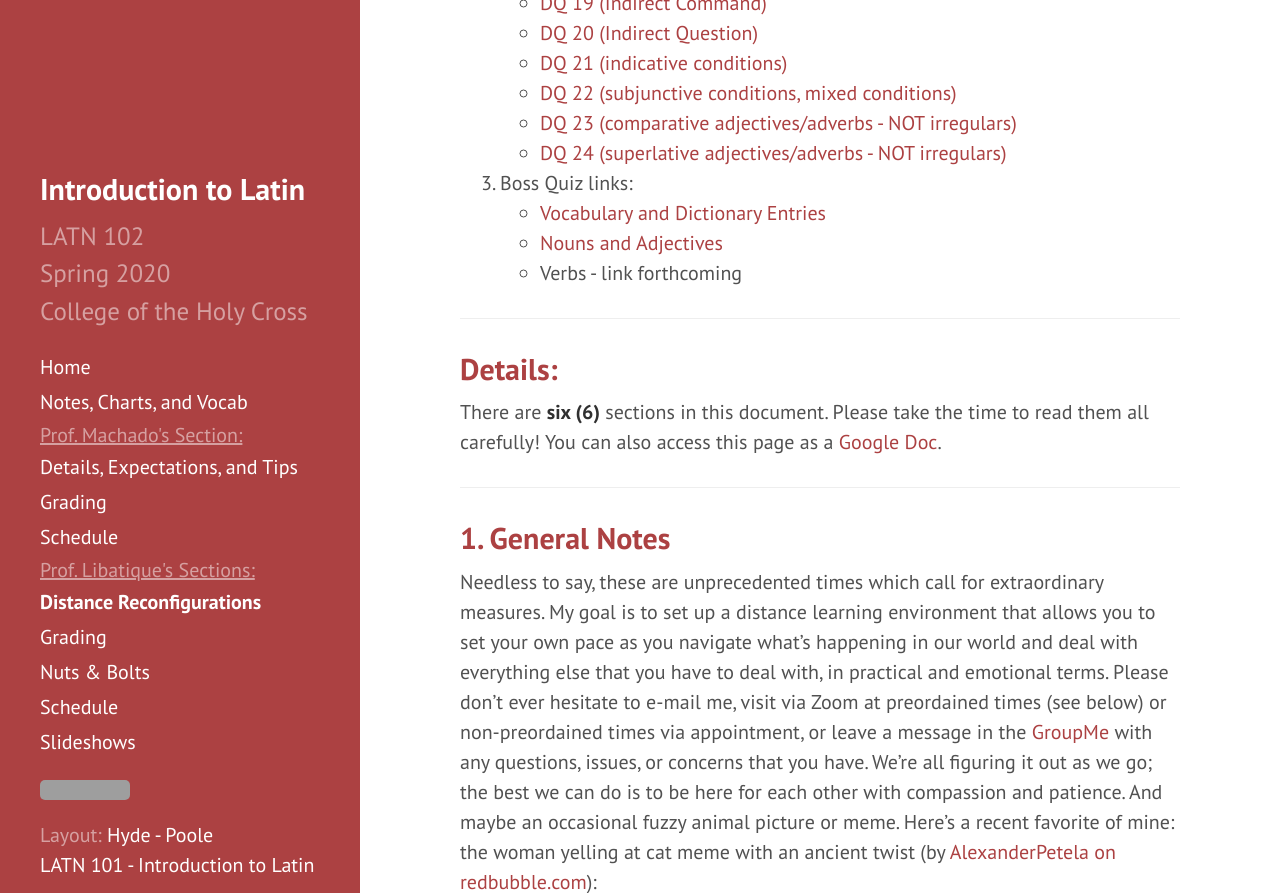
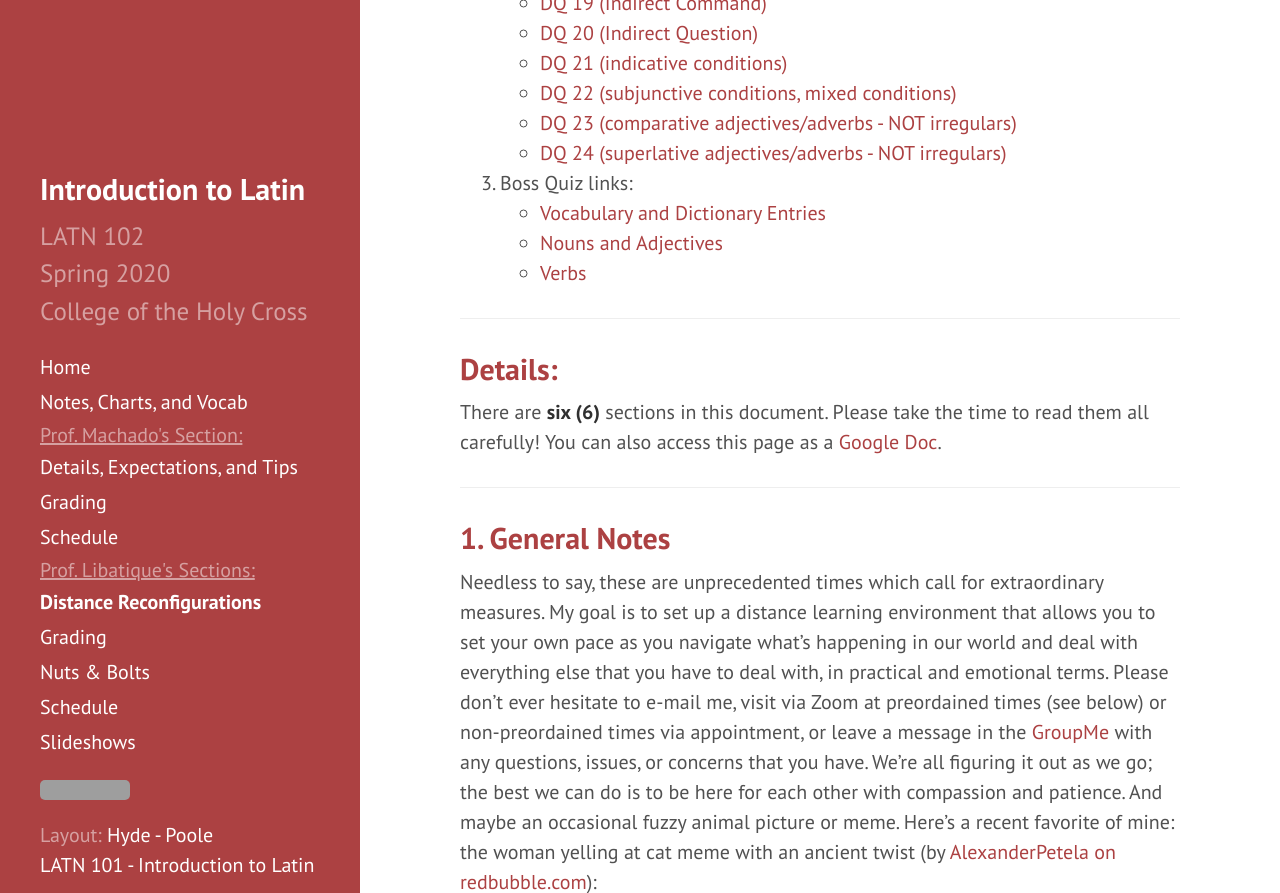
Before and after one commit to DLibatique/LATN102-S20, a Jekyll site: the page built from _pages/distance-DL.md, in a window 1280 px wide and 900 px high, scrolled down 350 px, cut to the strip 0-893 px from the top of the window. Built offline with Jekyll 4.4.1, drawn with Linux system fonts in a browser that asks for light colours; grey boxes are pictures that could not be loaded.

Commit message:
added verb boss quiz

```diff
--- a/_pages/distance-DL.md
+++ b/_pages/distance-DL.md
@@ -23,7 +23,7 @@ permalink: distance-DL
 3. Boss Quiz links:
   - [Vocabulary and Dictionary Entries](https://forms.gle/epLmo5b7yWqD6f1w9)
   - [Nouns and Adjectives](https://forms.gle/SAmhJLvMtoWjxE99A)
-  - Verbs - link forthcoming
+  - [Verbs](https://forms.gle/Ri42zK6MxKksTLD99)
 
 ***
 
```
